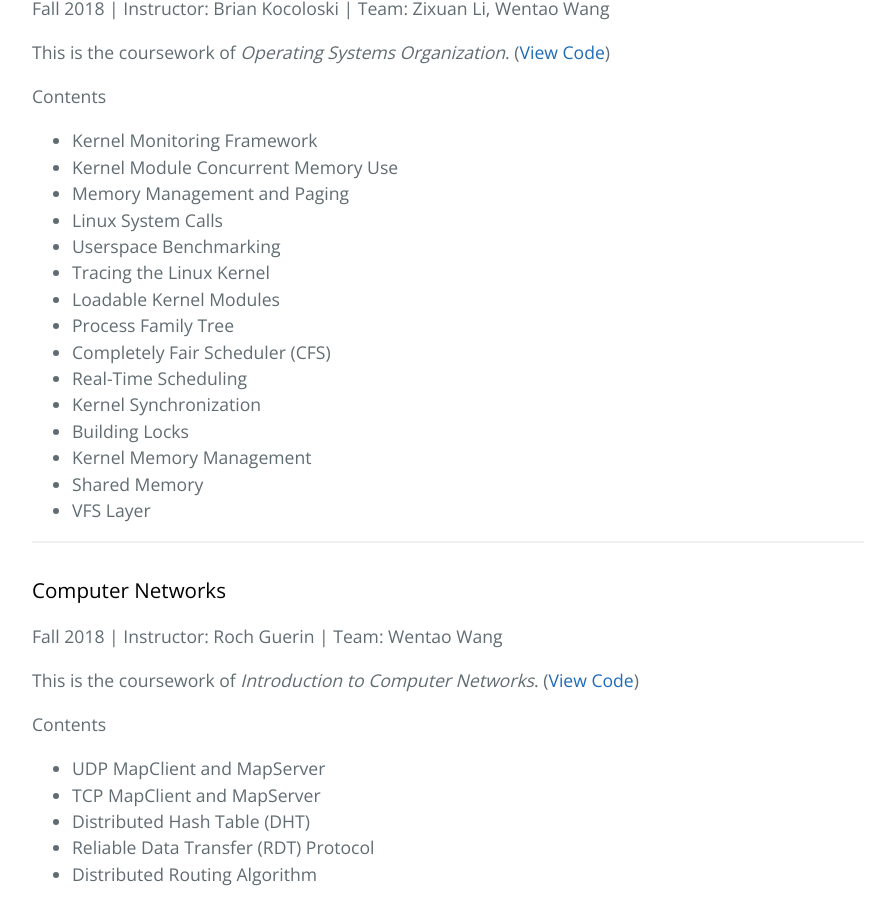
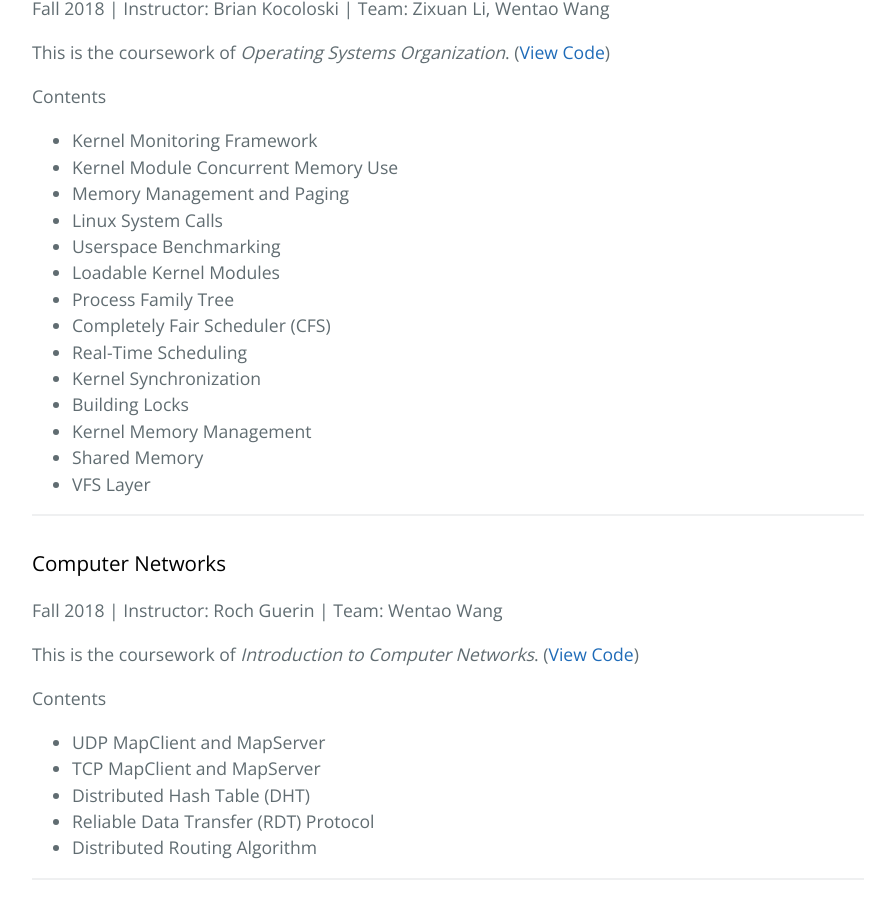
Before and after one commit to chengyuegong/chengyuegong.github.io, a Jekyll site: the page built from index.md, in a window 1280 px wide and 900 px high, scrolled down 1314 px. Shown: the whole window, without its empty margins (192-1087 px from the left). Built offline with Jekyll 4.4.1, drawn with Linux system fonts in a browser that asks for light colours; nearby versions of some CDN libraries; our own code applies the rules of GitHub Pages for plain Markdown files.

Commit message:
Update index.md
delete one item of LKD

```diff
--- a/index.md
+++ b/index.md
@@ -39,7 +39,6 @@ Contents
 * Memory Management and Paging
 * Linux System Calls
 * Userspace Benchmarking
-* Tracing the Linux Kernel
 * Loadable Kernel Modules
 * Process Family Tree
 * Completely Fair Scheduler (CFS)
```
